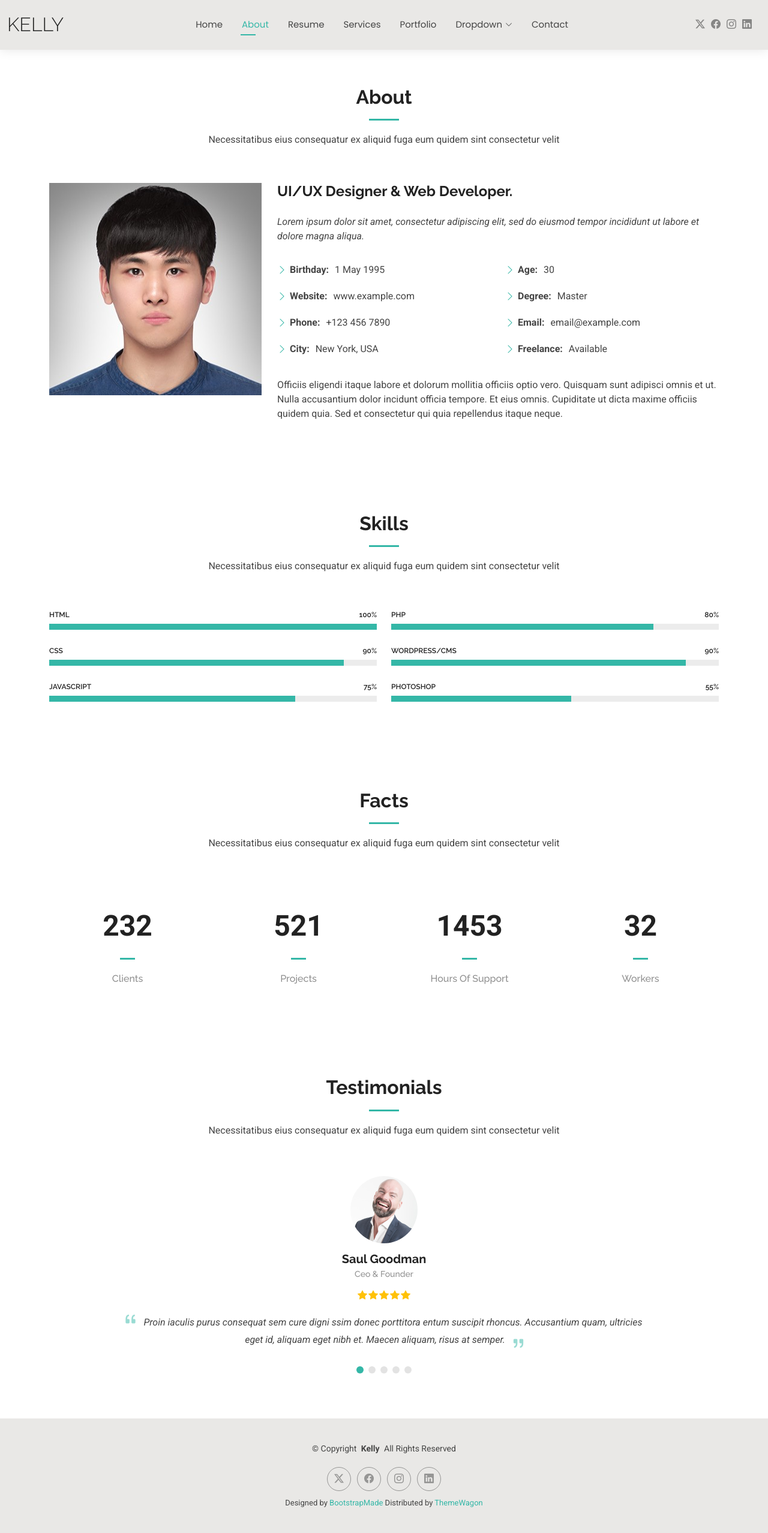
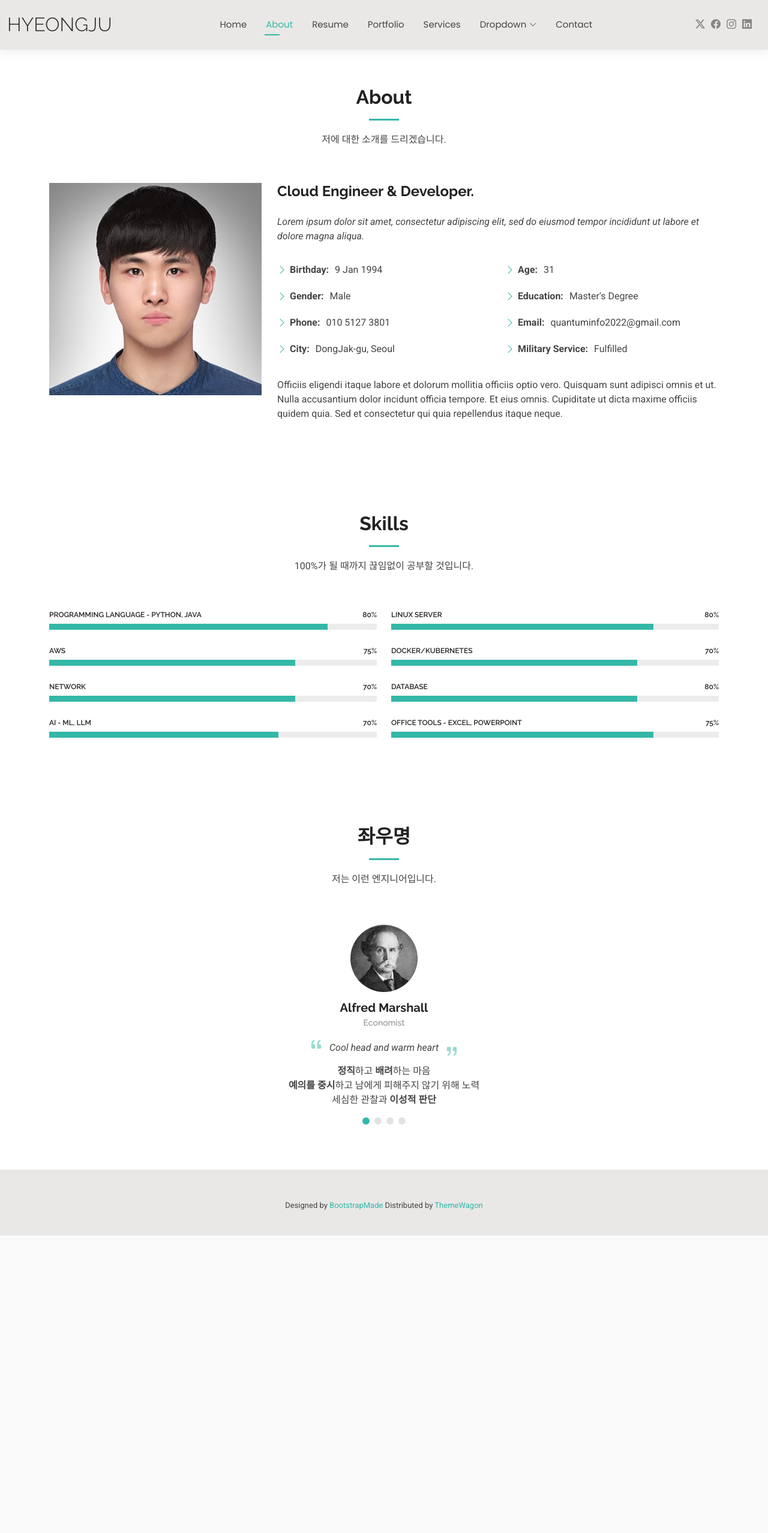
Before and after one commit to kimhyeongju/portfolio, a Python web app: template src/main/resources/templates/about.html in a window 1280 px wide. Shown: the whole page at 60% size. After the commit the page ends 2060 px from the top, so only its background shows below. Run offline with Jinja, Linux system fonts and the light colour scheme; the template is opened without the code that fills it, so the values that code supplies are empty; some libraries are stand-ins or nearby versions.

Commit message:
change - index.html - about.html - etc html

```diff
--- a/src/main/resources/templates/about.html
+++ b/src/main/resources/templates/about.html
@@ -3,7 +3,7 @@
   <head>
     <meta charset="utf-8" />
     <meta content="width=device-width, initial-scale=1.0" name="viewport" />
-    <title>About - Kelly Bootstrap Template</title>
+    <title>about</title>
     <meta name="description" content="" />
     <meta name="keywords" content="" />
 
@@ -49,7 +49,7 @@
         <a href="/index" class="logo d-flex align-items-center me-auto me-xl-0">
           <!-- Uncomment the line below if you also wish to use an image logo -->
           <!-- <img src="/img/logo.png" alt=""> -->
-          <h1 class="sitename">Kelly</h1>
+          <h1 class="sitename">HYEONGJU</h1>
         </a>
 
         <nav id="navmenu" class="navmenu">
@@ -57,8 +57,8 @@
             <li><a href="/index">Home</a></li>
             <li><a href="/about" class="active">About</a></li>
             <li><a href="/resume">Resume</a></li>
+            <li><a href="/portfolio">Portfolio</a></li>
             <li><a href="/services">Services</a></li>
-            <li><a href="/portfolio">Portfolio</a></li>
             <li class="dropdown">
               <a href="#"
                 ><span>Dropdown</span>
@@ -104,10 +104,7 @@
         <!-- Section Title -->
         <div class="container section-title" data-aos="fade-up">
           <h2>About</h2>
-          <p>
-            Necessitatibus eius consequatur ex aliquid fuga eum quidem sint
-            consectetur velit
-          </p>
+          <p>저에 대한 소개를 드리겠습니다.</p>
         </div>
         <!-- End Section Title -->
 
@@ -117,7 +114,7 @@
               <img src="/img/profile-img.jpg" class="img-fluid" alt="" />
             </div>
             <div class="col-lg-8 content">
-              <h2>UI/UX Designer &amp; Web Developer.</h2>
+              <h2>Cloud Engineer &amp; Developer.</h2>
               <p class="fst-italic py-3">
                 Lorem ipsum dolor sit amet, consectetur adipiscing elit, sed do
                 eiusmod tempor incididunt ut labore et dolore magna aliqua.
@@ -127,19 +124,19 @@
                   <ul>
                     <li>
                       <i class="bi bi-chevron-right"></i>
-                      <strong>Birthday:</strong> <span>1 May 1995</span>
+                      <strong>Birthday:</strong> <span>9 Jan 1994</span>
                     </li>
                     <li>
                       <i class="bi bi-chevron-right"></i>
-                      <strong>Website:</strong> <span>www.example.com</span>
+                      <strong>Gender:</strong> <span>Male</span>
                     </li>
                     <li>
                       <i class="bi bi-chevron-right"></i>
-                      <strong>Phone:</strong> <span>+123 456 7890</span>
+                      <strong>Phone:</strong> <span>010 5127 3801</span>
                     </li>
                     <li>
                       <i class="bi bi-chevron-right"></i>
-                      <strong>City:</strong> <span>New York, USA</span>
+                      <strong>City:</strong> <span>DongJak-gu, Seoul</span>
                     </li>
                   </ul>
                 </div>
@@ -147,19 +144,20 @@
                   <ul>
                     <li>
                       <i class="bi bi-chevron-right"></i> <strong>Age:</strong>
-                      <span>30</span>
+                      <span>31</span>
                     </li>
                     <li>
                       <i class="bi bi-chevron-right"></i>
-                      <strong>Degree:</strong> <span>Master</span>
+                      <strong>Education:</strong> <span>Master's Degree</span>
                     </li>
                     <li>
                       <i class="bi bi-chevron-right"></i>
-                      <strong>Email:</strong> <span>email@example.com</span>
+                      <strong>Email:</strong>
+                      <span>quantuminfo2022@gmail.com</span>
                     </li>
                     <li>
                       <i class="bi bi-chevron-right"></i>
-                      <strong>Freelance:</strong> <span>Available</span>
+                      <strong>Military Service:</strong> <span>Fulfilled</span>
                     </li>
                   </ul>
                 </div>
@@ -182,10 +180,7 @@
         <!-- Section Title -->
         <div class="container section-title" data-aos="fade-up">
           <h2>Skills</h2>
-          <p>
-            Necessitatibus eius consequatur ex aliquid fuga eum quidem sint
-            consectetur velit
-          </p>
+          <p>100%가 될 때까지 끊임없이 공부할 것입니다.</p>
         </div>
         <!-- End Section Title -->
 
@@ -194,13 +189,14 @@
             <div class="col-lg-6">
               <div class="progress">
                 <span class="skill"
-                  ><span>HTML</span> <i class="val">100%</i></span
+                  ><span>Programming language - Python, JAVA</span>
+                  <i class="val">80%</i></span
                 >
                 <div class="progress-bar-wrap">
                   <div
                     class="progress-bar"
                     role="progressbar"
-                    aria-valuenow="100"
+                    aria-valuenow="85"
                     aria-valuemin="0"
                     aria-valuemax="100"
                   ></div>
@@ -210,23 +206,7 @@
 
               <div class="progress">
                 <span class="skill"
-                  ><span>CSS</span> <i class="val">90%</i></span
-                >
-                <div class="progress-bar-wrap">
-                  <div
-                    class="progress-bar"
-                    role="progressbar"
-                    aria-valuenow="90"
-                    aria-valuemin="0"
-                    aria-valuemax="100"
-                  ></div>
-                </div>
-              </div>
-              <!-- End Skills Item -->
-
-              <div class="progress">
-                <span class="skill"
-                  ><span>JavaScript</span> <i class="val">75%</i></span
+                  ><span>AWS</span> <i class="val">75%</i></span
                 >
                 <div class="progress-bar-wrap">
                   <div
@@ -239,12 +219,44 @@
                 </div>
               </div>
               <!-- End Skills Item -->
+
+              <div class="progress">
+                <span class="skill"
+                  ><span>NETWORK</span> <i class="val">70%</i></span
+                >
+                <div class="progress-bar-wrap">
+                  <div
+                    class="progress-bar"
+                    role="progressbar"
+                    aria-valuenow="75"
+                    aria-valuemin="0"
+                    aria-valuemax="100"
+                  ></div>
+                </div>
+              </div>
+              <!-- End Skills Item -->
+
+              <div class="progress">
+                <span class="skill"
+                  ><span>AI - ML, LLM</span> <i class="val">70%</i></span
+                >
+                <div class="progress-bar-wrap">
+                  <div
+                    class="progress-bar"
+                    role="progressbar"
+                    aria-valuenow="70"
+                    aria-valuemin="0"
+                    aria-valuemax="100"
+                  ></div>
+                </div>
+              </div>
+              <!-- End Skills Item -->
             </div>
 
             <div class="col-lg-6">
               <div class="progress">
                 <span class="skill"
-                  ><span>PHP</span> <i class="val">80%</i></span
+                  ><span>LINUX server</span> <i class="val">80%</i></span
                 >
                 <div class="progress-bar-wrap">
                   <div
@@ -260,13 +272,13 @@
 
               <div class="progress">
                 <span class="skill"
-                  ><span>WordPress/CMS</span> <i class="val">90%</i></span
+                  ><span>Docker/Kubernetes</span> <i class="val">70%</i></span
                 >
                 <div class="progress-bar-wrap">
                   <div
                     class="progress-bar"
                     role="progressbar"
-                    aria-valuenow="90"
+                    aria-valuenow="75"
                     aria-valuemin="0"
                     aria-valuemax="100"
                   ></div>
@@ -276,13 +288,30 @@
 
               <div class="progress">
                 <span class="skill"
-                  ><span>Photoshop</span> <i class="val">55%</i></span
+                  ><span>Database</span> <i class="val">80%</i></span
                 >
                 <div class="progress-bar-wrap">
                   <div
                     class="progress-bar"
                     role="progressbar"
-                    aria-valuenow="55"
+                    aria-valuenow="75"
+                    aria-valuemin="0"
+                    aria-valuemax="100"
+                  ></div>
+                </div>
+              </div>
+              <!-- End Skills Item -->
+
+              <div class="progress">
+                <span class="skill"
+                  ><span>Office tools - Excel, PowerPoint</span>
+                  <i class="val">75%</i></span
+                >
+                <div class="progress-bar-wrap">
+                  <div
+                    class="progress-bar"
+                    role="progressbar"
+                    aria-valuenow="80"
                     aria-valuemin="0"
                     aria-valuemax="100"
                   ></div>
@@ -296,18 +325,18 @@
       <!-- /Skills Section -->
 
       <!-- Stats Section -->
-      <section id="stats" class="stats section">
-        <!-- Section Title -->
-        <div class="container section-title" data-aos="fade-up">
-          <h2>Facts</h2>
+      <!-- <section id="stats" class="stats section"> -->
+      <!-- Section Title -->
+      <!-- <div class="container section-title" data-aos="fade-up">
+          <h2>Certifications</h2>
           <p>
             Necessitatibus eius consequatur ex aliquid fuga eum quidem sint
             consectetur velit
           </p>
-        </div>
-        <!-- End Section Title -->
+        </div> -->
+      <!-- End Section Title -->
 
-        <div class="container" data-aos="fade-up" data-aos-delay="100">
+      <!-- <div class="container" data-aos="fade-up" data-aos-delay="100">
           <div class="row gy-4">
             <div class="col-lg-3 col-md-6">
               <div class="stats-item text-center w-100 h-100">
@@ -317,12 +346,12 @@
                   data-purecounter-duration="1"
                   class="purecounter"
                 ></span>
-                <p>Clients</p>
+                <p>temp1</p>
               </div>
-            </div>
-            <!-- End Stats Item -->
+            </div> -->
+      <!-- End Stats Item -->
 
-            <div class="col-lg-3 col-md-6">
+      <!-- <div class="col-lg-3 col-md-6">
               <div class="stats-item text-center w-100 h-100">
                 <span
                   data-purecounter-start="0"
@@ -330,12 +359,12 @@
                   data-purecounter-duration="1"
                   class="purecounter"
                 ></span>
-                <p>Projects</p>
+                <p>temp2</p>
               </div>
-            </div>
-            <!-- End Stats Item -->
+            </div> -->
+      <!-- End Stats Item -->
 
-            <div class="col-lg-3 col-md-6">
+      <!-- <div class="col-lg-3 col-md-6">
               <div class="stats-item text-center w-100 h-100">
                 <span
                   data-purecounter-start="0"
@@ -343,12 +372,12 @@
                   data-purecounter-duration="1"
                   class="purecounter"
                 ></span>
-                <p>Hours Of Support</p>
+                <p>temp3</p>
               </div>
-            </div>
-            <!-- End Stats Item -->
+            </div> -->
+      <!-- End Stats Item -->
 
-            <div class="col-lg-3 col-md-6">
+      <!-- <div class="col-lg-3 col-md-6">
               <div class="stats-item text-center w-100 h-100">
                 <span
                   data-purecounter-start="0"
@@ -356,24 +385,21 @@
                   data-purecounter-duration="1"
                   class="purecounter"
                 ></span>
-                <p>Workers</p>
+                <p>temp4</p>
               </div>
-            </div>
-            <!-- End Stats Item -->
-          </div>
+            </div> -->
+      <!-- End Stats Item -->
+      <!-- </div>
         </div>
-      </section>
+      </section> -->
       <!-- /Stats Section -->
 
       <!-- Testimonials Section -->
       <section id="testimonials" class="testimonials section">
         <!-- Section Title -->
         <div class="container section-title" data-aos="fade-up">
-          <h2>Testimonials</h2>
-          <p>
-            Necessitatibus eius consequatur ex aliquid fuga eum quidem sint
-            consectetur velit
-          </p>
+          <h2>좌우명</h2>
+          <p>저는 이런 엔지니어입니다.</p>
         </div>
         <!-- End Section Title -->
 
@@ -402,25 +428,19 @@
                     class="testimonial-img"
                     alt=""
                   />
-                  <h3>Saul Goodman</h3>
-                  <h4>Ceo &amp; Founder</h4>
-                  <div class="stars">
-                    <i class="bi bi-star-fill"></i
-                    ><i class="bi bi-star-fill"></i
-                    ><i class="bi bi-star-fill"></i
-                    ><i class="bi bi-star-fill"></i
-                    ><i class="bi bi-star-fill"></i>
-                  </div>
+                  <h3>Alfred Marshall</h3>
+                  <h4>Economist</h4>
                   <p>
                     <i class="bi bi-quote quote-icon-left"></i>
-                    <span
-                      >Proin iaculis purus consequat sem cure digni ssim donec
-                      porttitora entum suscipit rhoncus. Accusantium quam,
-                      ultricies eget id, aliquam eget nibh et. Maecen aliquam,
-                      risus at semper.</span
-                    >
+                    <span>Cool head and warm heart</span>
                     <i class="bi bi-quote quote-icon-right"></i>
                   </p>
+                  <div>
+                    <strong>정직</strong>하고 <strong>배려</strong>하는 마음<br />
+                    <strong>예의를 중시</strong>하고 남에게 피해주지 않기 위해
+                    노력<br />
+                    세심한 관찰과 <strong>이성적 판단</strong>
+                  </div>
                 </div>
               </div>
               <!-- End testimonial item -->
@@ -432,25 +452,17 @@
                     class="testimonial-img"
                     alt=""
                   />
-                  <h3>Sara Wilsson</h3>
-                  <h4>Designer</h4>
-                  <div class="stars">
-                    <i class="bi bi-star-fill"></i
-                    ><i class="bi bi-star-fill"></i
-                    ><i class="bi bi-star-fill"></i
-                    ><i class="bi bi-star-fill"></i
-                    ><i class="bi bi-star-fill"></i>
-                  </div>
+                  <h3>Titanic</h3>
+                  <h4>The movie</h4>
                   <p>
                     <i class="bi bi-quote quote-icon-left"></i>
-                    <span
-                      >Export tempor illum tamen malis malis eram quae irure
-                      esse labore quem cillum quid cillum eram malis quorum
-                      velit fore eram velit sunt aliqua noster fugiat irure amet
-                      legam anim culpa.</span
-                    >
+                    <span>Make it count</span>
                     <i class="bi bi-quote quote-icon-right"></i>
                   </p>
+                  <div>
+                    매 순간을 최선을 다해 <strong>성실히!</strong><br />
+                    새로운 <strong>도전</strong>과 배우고자하는 자세
+                  </div>
                 </div>
               </div>
               <!-- End testimonial item -->
@@ -462,25 +474,17 @@
                     class="testimonial-img"
                     alt=""
                   />
-                  <h3>Jena Karlis</h3>
-                  <h4>Store Owner</h4>
-                  <div class="stars">
-                    <i class="bi bi-star-fill"></i
-                    ><i class="bi bi-star-fill"></i
-                    ><i class="bi bi-star-fill"></i
-                    ><i class="bi bi-star-fill"></i
-                    ><i class="bi bi-star-fill"></i>
-                  </div>
+                  <h3>Interstellar</h3>
+                  <h4>The movie</h4>
                   <p>
                     <i class="bi bi-quote quote-icon-left"></i>
-                    <span
-                      >Enim nisi quem export duis labore cillum quae magna enim
-                      sint quorum nulla quem veniam duis minim tempor labore
-                      quem eram duis noster aute amet eram fore quis sint
-                      minim.</span
-                    >
+                    <span>We will find a way, we always have</span>
                     <i class="bi bi-quote quote-icon-right"></i>
                   </p>
+                  <div>
+                    주어진 일에 항상 <strong>책임감</strong>을 가지고<br />
+                    안되면 될 때까지, <strong>끈기와 집중</strong>
+                  </div>
                 </div>
               </div>
               <!-- End testimonial item -->
@@ -492,15 +496,8 @@
                     class="testimonial-img"
                     alt=""
                   />
-                  <h3>Matt Brandon</h3>
-                  <h4>Freelancer</h4>
-                  <div class="stars">
-                    <i class="bi bi-star-fill"></i
-                    ><i class="bi bi-star-fill"></i
-                    ><i class="bi bi-star-fill"></i
-                    ><i class="bi bi-star-fill"></i
-                    ><i class="bi bi-star-fill"></i>
-                  </div>
+                  <h3>temp</h3>
+                  <h4>temp</h4>
                   <p>
                     <i class="bi bi-quote quote-icon-left"></i>
                     <span
@@ -508,36 +505,6 @@
                       culpa multos export minim fugiat minim velit minim dolor
                       enim duis veniam ipsum anim magna sunt elit fore quem
                       dolore labore illum veniam.</span
-                    >
-                    <i class="bi bi-quote quote-icon-right"></i>
-                  </p>
-                </div>
-              </div>
-              <!-- End testimonial item -->
-
-              <div class="swiper-slide">
-                <div class="testimonial-item">
-                  <img
-                    src="/img/testimonials/testimonials-5.jpg"
-                    class="testimonial-img"
-                    alt=""
-                  />
-                  <h3>John Larson</h3>
-                  <h4>Entrepreneur</h4>
-                  <div class="stars">
-                    <i class="bi bi-star-fill"></i
-                    ><i class="bi bi-star-fill"></i
-                    ><i class="bi bi-star-fill"></i
-                    ><i class="bi bi-star-fill"></i
-                    ><i class="bi bi-star-fill"></i>
-                  </div>
-                  <p>
-                    <i class="bi bi-quote quote-icon-left"></i>
-                    <span
-                      >Quis quorum aliqua sint quem legam fore sunt eram irure
-                      aliqua veniam tempor noster veniam enim culpa labore duis
-                      sunt culpa nulla illum cillum fugiat legam esse veniam
-                      culpa fore nisi cillum quid.</span
                     >
                     <i class="bi bi-quote quote-icon-right"></i>
                   </p>
@@ -554,19 +521,6 @@
 
     <footer id="footer" class="footer light-background">
       <div class="container">
-        <div class="copyright text-center">
-          <p>
-            © <span>Copyright</span>
-            <strong class="px-1 sitename">Kelly</strong>
-            <span>All Rights Reserved<br /></span>
-          </p>
-        </div>
-        <div class="social-links d-flex justify-content-center">
-          <a href=""><i class="bi bi-twitter-x"></i></a>
-          <a href=""><i class="bi bi-facebook"></i></a>
-          <a href=""><i class="bi bi-instagram"></i></a>
-          <a href=""><i class="bi bi-linkedin"></i></a>
-        </div>
         <div class="credits">
           <!-- All the links in the footer should remain intact. -->
           <!-- You can delete the links only if you've purchased the pro version. -->
--- a/src/main/resources/templates/contact.html
+++ b/src/main/resources/templates/contact.html
@@ -57,8 +57,8 @@
             <li><a href="/index">Home</a></li>
             <li><a href="/about">About</a></li>
             <li><a href="/resume">Resume</a></li>
+            <li><a href="/portfolio">Portfolio</a></li>
             <li><a href="/services">Services</a></li>
-            <li><a href="/portfolio">Portfolio</a></li>
             <li class="dropdown">
               <a href="#"
                 ><span>Dropdown</span>
--- a/src/main/resources/templates/portfolio.html
+++ b/src/main/resources/templates/portfolio.html
@@ -57,8 +57,8 @@
             <li><a href="/index">Home</a></li>
             <li><a href="/about">About</a></li>
             <li><a href="/resume">Resume</a></li>
+            <li><a href="/portfolio" class="active">Portfolio</a></li>
             <li><a href="/services">Services</a></li>
-            <li><a href="/portfolio" class="active">Portfolio</a></li>
             <li class="dropdown">
               <a href="#"
                 ><span>Dropdown</span>
--- a/src/main/resources/templates/resume.html
+++ b/src/main/resources/templates/resume.html
@@ -3,7 +3,7 @@
   <head>
     <meta charset="utf-8" />
     <meta content="width=device-width, initial-scale=1.0" name="viewport" />
-    <title>Resume - Kelly Bootstrap Template</title>
+    <title>resume</title>
     <meta name="description" content="" />
     <meta name="keywords" content="" />
 
@@ -49,7 +49,7 @@
         <a href="/index" class="logo d-flex align-items-center me-auto me-xl-0">
           <!-- Uncomment the line below if you also wish to use an image logo -->
           <!-- <img src="/img/logo.png" alt=""> -->
-          <h1 class="sitename">Kelly</h1>
+          <h1 class="sitename">HYEONGJU</h1>
         </a>
 
         <nav id="navmenu" class="navmenu">
@@ -57,8 +57,8 @@
             <li><a href="/index">Home</a></li>
             <li><a href="/about">About</a></li>
             <li><a href="/resume" class="active">Resume</a></li>
+            <li><a href="/portfolio">Portfolio</a></li>
             <li><a href="/services">Services</a></li>
-            <li><a href="/portfolio">Portfolio</a></li>
             <li class="dropdown">
               <a href="#"
                 ><span>Dropdown</span>
```
Also changed, not shown: src/main/resources/templates/index.html (+4 -4 lines), src/main/resources/templates/services.html (+21 -35 lines), src/main/resources/static/img/hero-bg.jpg, src/main/resources/static/img/testimonials/1.jpg (added), src/main/resources/static/img/testimonials/2.jpg (added), src/main/resources/static/img/testimonials/3.jpg (added), src/main/resources/static/img/testimonials/testimonials-1.jpg, src/main/resources/static/img/testimonials/testimonials-2.jpg, src/main/resources/static/img/testimonials/testimonials-3.jpg, 1 other file.
